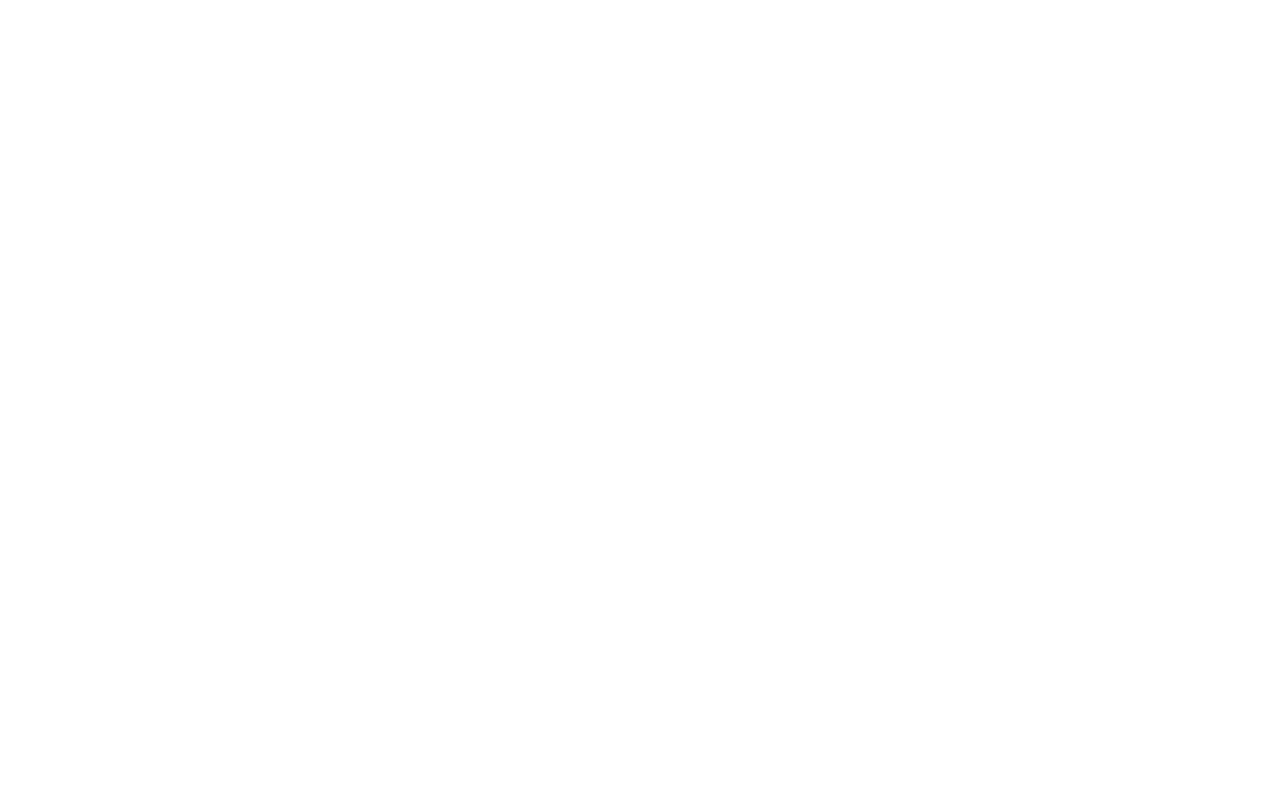
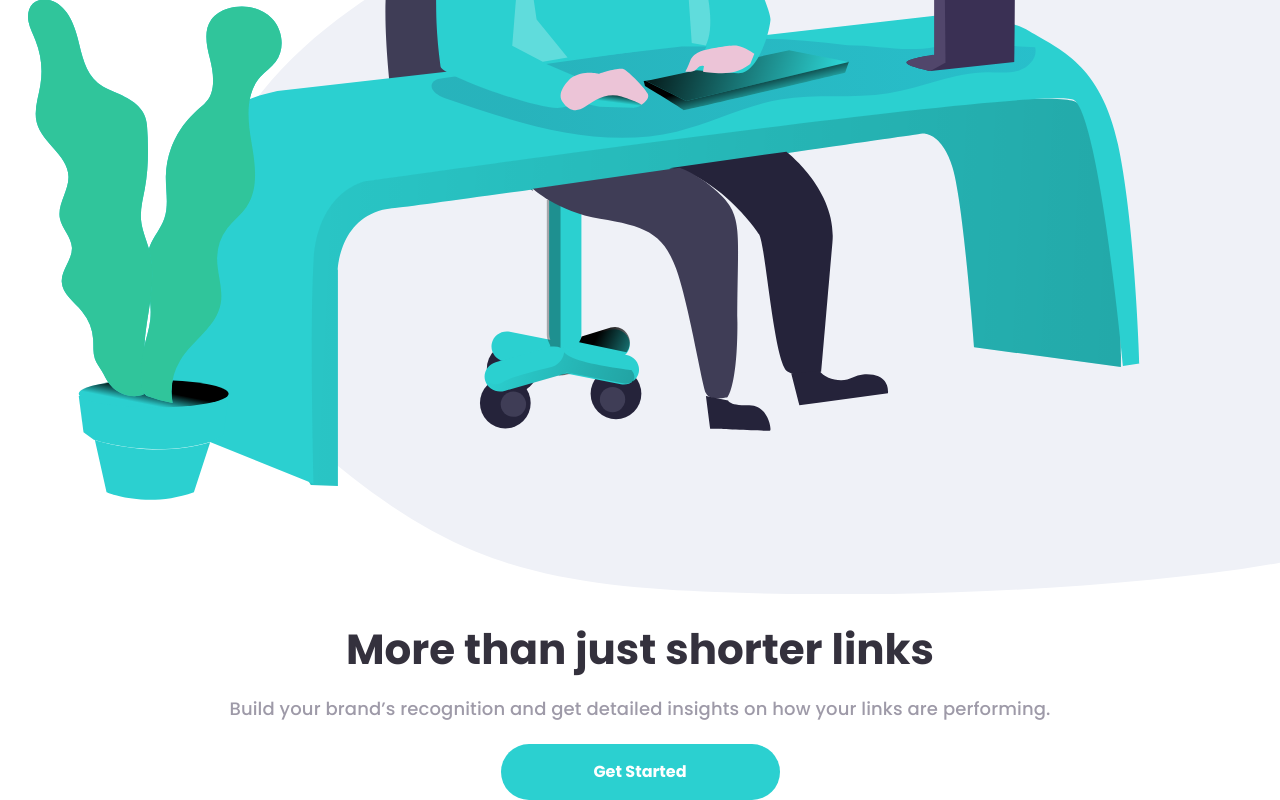
Before and after one commit to defydef/url-shortening-landingpage, a React (Vite) app: page / in a window 1280 px wide. Shown: the part 614-1414 px from the top of the page. Before the commit the page ends 800 px from the top, so only its background shows below. Built offline with nearby package versions, Linux system fonts and the light colour scheme.

Commit message:
change width of Navbar into 100vh

```diff
--- a/src/App.jsx
+++ b/src/App.jsx
@@ -2,6 +2,7 @@
 import MobileMenu from "./ui/MobileMenu";
 import Navbar from "./ui/Navbar";
 import Hero from "./ui/Hero";
+import Header from "./ui/Header";
 
 function App() {
   const [isShowMobileMenu, setIsShowMobileMenu] = useState(false);
@@ -10,6 +11,7 @@
       <Navbar setIsShowMobileMenu={setIsShowMobileMenu} />
       <MobileMenu isShowMobileMenu={isShowMobileMenu} />
       <Hero />
+      <Header />
     </main>
   );
 }
--- a/src/svg/Illustration.jsx
+++ b/src/svg/Illustration.jsx
@@ -4,9 +4,8 @@
     <svg
       xmlns="http://www.w3.org/2000/svg"
       width="135%"
-      height="100%"
+      height="110%"
       viewBox="0 0 733 482"
-      // className="mr-[-50px]"
     >
       <defs>
         <linearGradient id="a" x1="0%" x2="100%" y1="50%" y2="50%">
--- a/src/ui/Button.jsx
+++ b/src/ui/Button.jsx
@@ -1,6 +1,6 @@
 function Button({ children }) {
   return (
-    <button className="bg-[var(--accent)] w-[17.4375rem] p-4 rounded-[1.75rem]">
+    <button className="bg-[var(--accent)] w-[17.4375rem] p-4 rounded-[1.75rem] text-white font-bold">
       {children}
     </button>
   );
--- /dev/null
+++ b/src/ui/Header.jsx
@@ -0,0 +1,18 @@
+import Button from "./Button";
+
+function Header() {
+  return (
+    <section className="flex flex-col justify-center pt-8 gap-5 px-6 items-center">
+      <h1 className="text-[2.625rem] text-[#34313D] font-bold leading-[3rem] text-center">
+        More than just shorter links
+      </h1>
+      <p className="text-[1.125rem] leading-[1.875rem] tracking-[0.00769rem] text-[var(--grey)] text-center">
+        Build your brand’s recognition and get detailed insights on how your
+        links are performing.
+      </p>
+      <Button>Get Started</Button>
+    </section>
+  );
+}
+
+export default Header;
--- a/src/ui/Hero.jsx
+++ b/src/ui/Hero.jsx
@@ -3,8 +3,7 @@
 
 function Hero() {
   return (
-    <section className="overflow-hidden pl-6">
-      {/* <img src={Illustration} alt="Illustration image" width="800" /> */}
+    <section className="overflow-hidden pl-7">
       <Illustration />
     </section>
   );
--- a/src/ui/Navbar.jsx
+++ b/src/ui/Navbar.jsx
@@ -6,7 +6,7 @@
     setIsShowMobileMenu((prev) => !prev);
   }
   return (
-    <nav className="pt-10 pb-6 max-w-[375px] w-[100vh] px-6">
+    <nav className="pt-10 pb-6 w-screen px-6">
       <ul className="flex justify-between">
         <li>
           <Logo />
```
